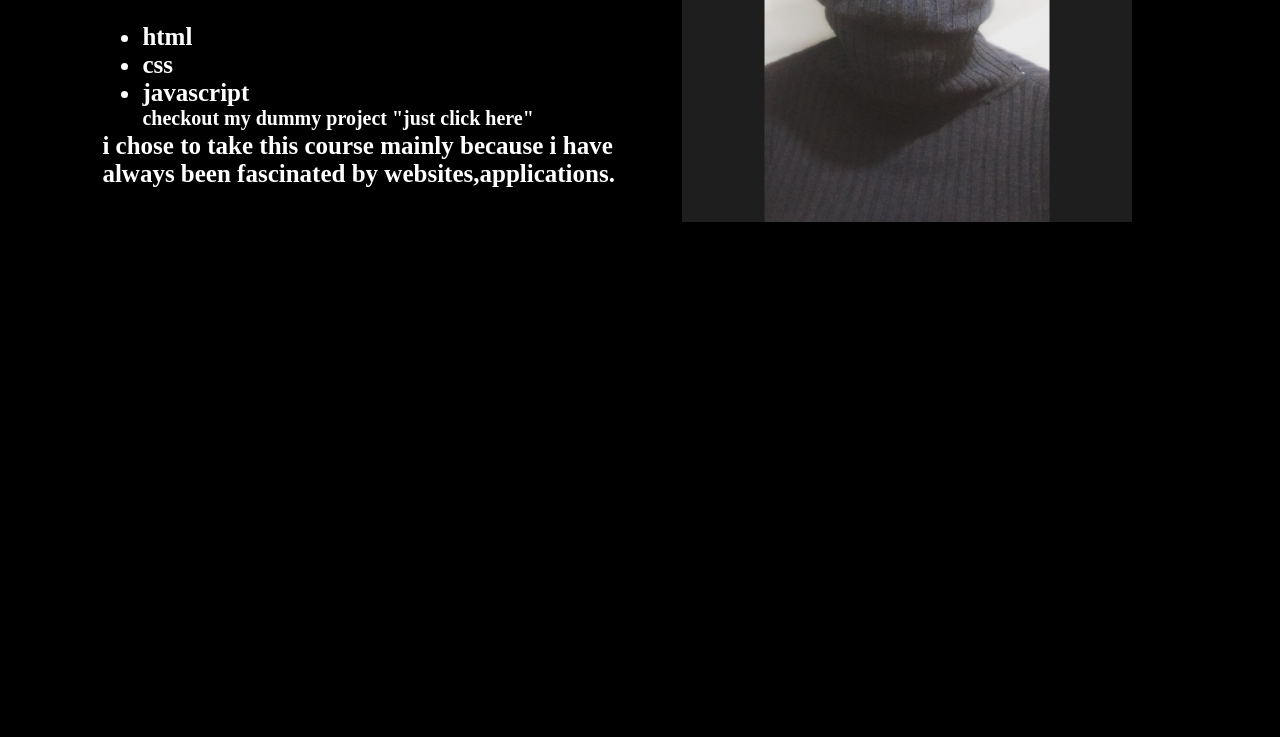
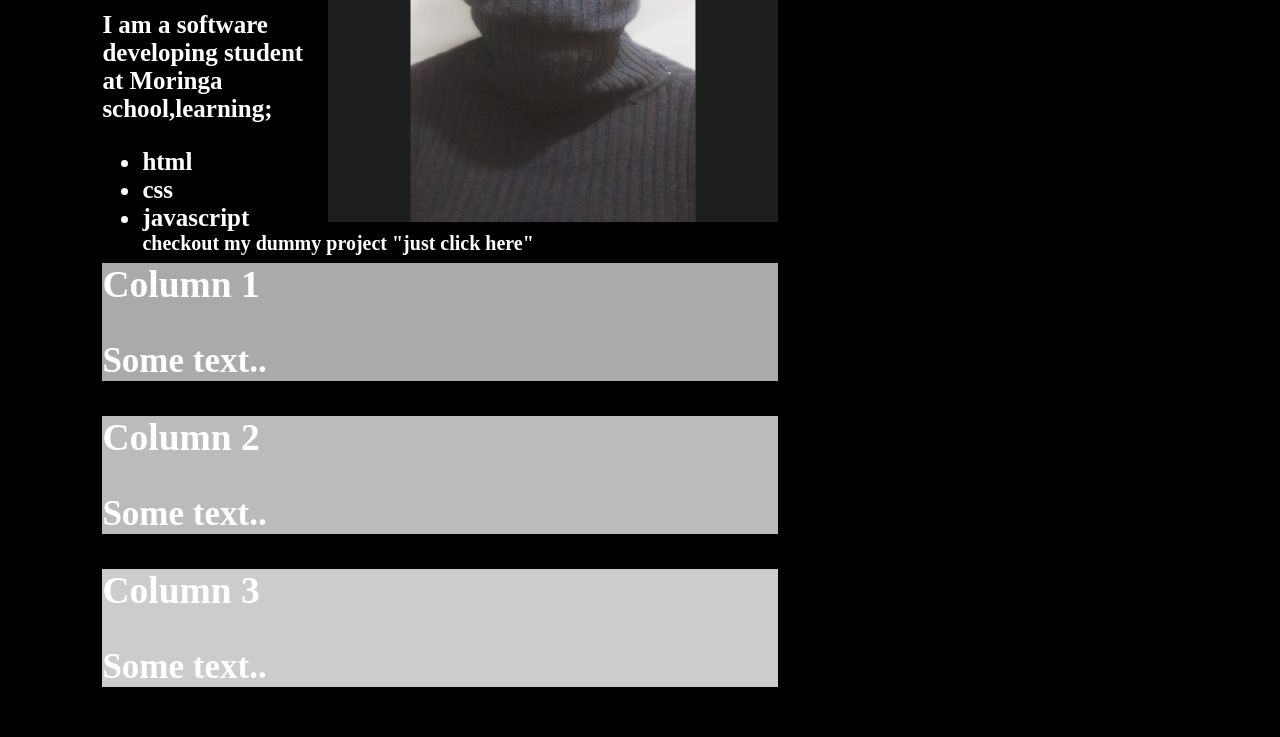
Before and after one commit to sam-dev-byte/my-portfolio, a plain HTML site: page index.html in a window 1280 px wide. Shown: the part 578-1315 px from the top of the page. Before the commit the page ends 816 px from the top, so only its background shows below. Drawn offline with Linux system fonts and the light colour scheme.

Commit message:
Add files via upload

```diff
--- a/index.html
+++ b/index.html
@@ -12,7 +12,8 @@
         <nav>
             <h2 class="logo"> MY PORTFOL<span>io</span></h2>
             <ul>
-               <li><a href=""></a>About m<span>e</span></li>
+
+               <li><a href="About.html"></a>About m<span>e</span></li>
                <li><a href=""></a>service<span>s</span></li>
                 <LI><a href=""></a>contact m<span>e</span></></LI>
             </ul>
@@ -25,11 +26,25 @@
                 at Moringa school,learning;<ul>
                     <li>html</li>
                     <li>css</li>
+                    <li>javascript</li><a href="https://sam-dev-byte.github.io/hiroshima-101/"><strong>checkout my dummy project "just click here"</strong></a>
+                    </ul>
 
-                    <li>javascript</li><a href="https://sam-dev-byte.github.io/hiroshima-101/"><strong>checkout my dummy project "just click here"</strong></a>
 
-                    </ul> <h>i chose to take this course mainly because i have always been fascinated by websites,applications.<br></h3>
 
+                    <div class="row">
+                        <div class="column" style="background-color:#aaa;">
+                          <h2>Column 1</h2>
+                          <p>Some text..</p>
+                        </div>
+                        <div class="column" style="background-color:#bbb;">
+                          <h2>Column 2</h2>
+                          <p>Some text..</p>
+                        </div>
+                        <div class="column" style="background-color:#ccc;">
+                          <h2>Column 3</h2>
+                          <p>Some text..</p>
+                        </div>
+                      </div>
                 </div>
     </div>
 
```
